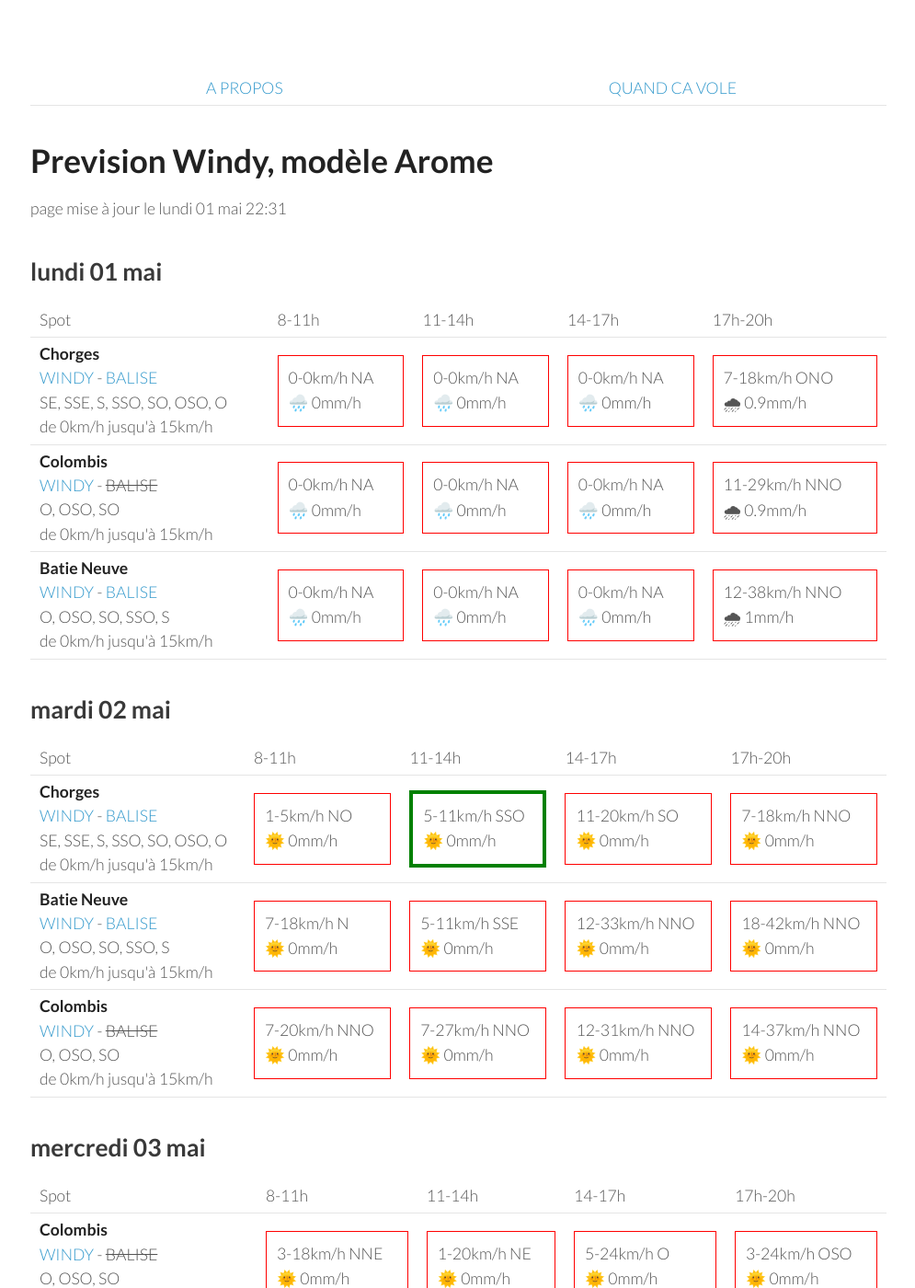
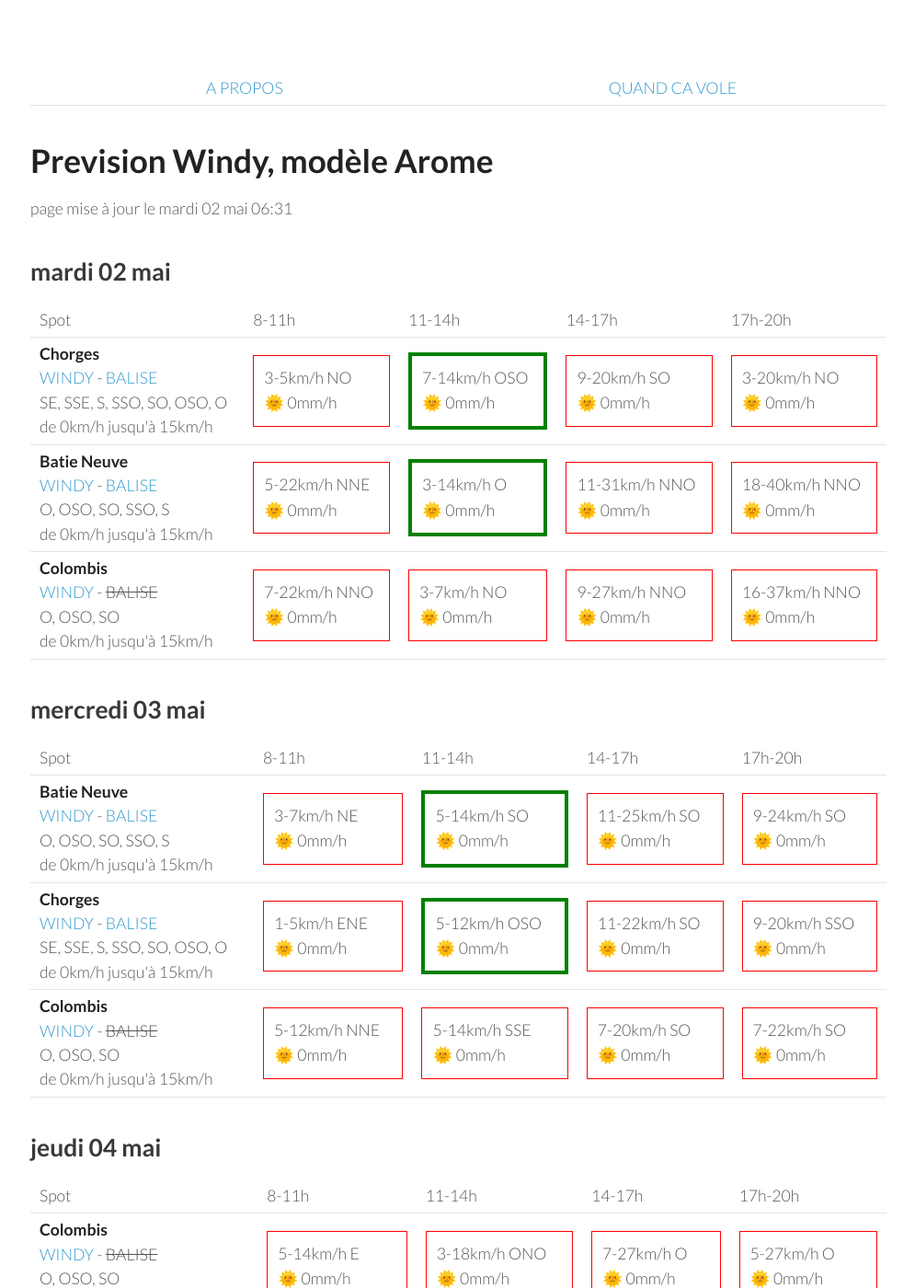
Before and after one commit to parapente-dans-le-nord/parapente-dans-le-nord.github.io, a Jekyll site: the page built from serre_poncon.markdown, in a window 1280 px wide and 1400 px high. Shown: the whole window at 92% size, without its empty margins (25-1020 px from the left). Built offline with Jekyll 4.4.1, drawn with Linux system fonts in a browser that asks for light colours; some of the changed text lies outside the part shown.

Commit message:
update index.markdown

```diff
--- a/serre_poncon.markdown
+++ b/serre_poncon.markdown
@@ -7,51 +7,8 @@ title:  "Tous les spots"
 {: .links}
 
 # Prevision Windy, modèle Arome
-page mise à jour le lundi 01 mai 22:31
+page mise à jour le mardi 02 mai 06:31
 
-## lundi 01 mai
-
-{::nomarkdown}
-<table>
-  <tbody>
-    <tr>
-      <td>Spot</td>
-      <td>8-11h</td>
-      <td>11-14h</td>
-      <td>14-17h</td>
-      <td>17h-20h</td>
-    </tr>
-<tr>
-        <td><strong>Chorges</strong><br><a href="https://windy.com/44.578/6.280?44.559,6.262,10">WINDY</a> - <span class=""><a href="https://www.openwindmap.org/PP554">BALISE</a> </span><br> <span class="vent-favorable">SE, SSE, S, SSO, SO, OSO, O</span><br><span class="force-vent">de 0km/h jusqu'à 15km/h</span> </td>
-
-            <td><div class="not-flyable"><p>0-0km/h NA</p><p>🌧️ 0mm/h</p></div></td>
-            <td><div class="not-flyable"><p>0-0km/h NA</p><p>🌧️ 0mm/h</p></div></td>
-            <td><div class="not-flyable"><p>0-0km/h NA</p><p>🌧️ 0mm/h</p></div></td>
-            <td><div class="not-flyable"><p>7-18km/h ONO</p><p>🌧 0.9mm/h</p></div></td>
-
-    </tr>
-<tr>
-        <td><strong>Colombis</strong><br><a href="https://windy.com/44.494/6.216?44.559,6.262,10">WINDY</a> - <span class="no-balise"> BALISE </span><br> <span class="vent-favorable">O, OSO, SO</span><br><span class="force-vent">de 0km/h jusqu'à 15km/h</span> </td>
-
-            <td><div class="not-flyable"><p>0-0km/h NA</p><p>🌧️ 0mm/h</p></div></td>
-            <td><div class="not-flyable"><p>0-0km/h NA</p><p>🌧️ 0mm/h</p></div></td>
-            <td><div class="not-flyable"><p>0-0km/h NA</p><p>🌧️ 0mm/h</p></div></td>
-            <td><div class="not-flyable"><p>11-29km/h NNO</p><p>🌧 0.9mm/h</p></div></td>
-
-    </tr>
-<tr>
-        <td><strong>Batie Neuve</strong><br><a href="https://windy.com/44.584/6.236?44.559,6.262,10,m:eTtagly">WINDY</a> - <span class=""><a href="https://www.openwindmap.org/PP554">BALISE</a> </span><br> <span class="vent-favorable">O, OSO, SO, SSO, S</span><br><span class="force-vent">de 0km/h jusqu'à 15km/h</span> </td>
-
-            <td><div class="not-flyable"><p>0-0km/h NA</p><p>🌧️ 0mm/h</p></div></td>
-            <td><div class="not-flyable"><p>0-0km/h NA</p><p>🌧️ 0mm/h</p></div></td>
-            <td><div class="not-flyable"><p>0-0km/h NA</p><p>🌧️ 0mm/h</p></div></td>
-            <td><div class="not-flyable"><p>12-38km/h NNO</p><p>🌧 1mm/h</p></div></td>
-
-    </tr>
-
-</tbody>
-</table>
-{:/}
 ## mardi 02 mai
 
 {::nomarkdown}
@@ -67,30 +24,30 @@ page mise à jour le lundi 01 mai 22:31
 <tr>
         <td><strong>Chorges</strong><br><a href="https://windy.com/44.578/6.280?44.559,6.262,10">WINDY</a> - <span class=""><a href="https://www.openwindmap.org/PP554">BALISE</a> </span><br> <span class="vent-favorable">SE, SSE, S, SSO, SO, OSO, O</span><br><span class="force-vent">de 0km/h jusqu'à 15km/h</span> </td>
 
-            <td><div class="not-flyable"><p>1-5km/h NO</p><p>🌞 0mm/h</p></div></td>
-            <td><div class="flyable"><p>5-11km/h SSO</p><p>🌞 0mm/h</p></div></td>
-            <td><div class="not-flyable"><p>11-20km/h SO</p><p>🌞 0mm/h</p></div></td>
-            <td><div class="not-flyable"><p>7-18km/h NNO</p><p>🌞 0mm/h</p></div></td>
+            <td><div class="not-flyable"><p>3-5km/h NO</p><p>🌞 0mm/h</p></div></td>
+            <td><div class="flyable"><p>7-14km/h OSO</p><p>🌞 0mm/h</p></div></td>
+            <td><div class="not-flyable"><p>9-20km/h SO</p><p>🌞 0mm/h</p></div></td>
+            <td><div class="not-flyable"><p>3-20km/h NO</p><p>🌞 0mm/h</p></div></td>
 
 
     </tr>
 <tr>
         <td><strong>Batie Neuve</strong><br><a href="https://windy.com/44.584/6.236?44.559,6.262,10,m:eTtagly">WINDY</a> - <span class=""><a href="https://www.openwindmap.org/PP554">BALISE</a> </span><br> <span class="vent-favorable">O, OSO, SO, SSO, S</span><br><span class="force-vent">de 0km/h jusqu'à 15km/h</span> </td>
 
-            <td><div class="not-flyable"><p>7-18km/h N</p><p>🌞 0mm/h</p></div></td>
-            <td><div class="not-flyable"><p>5-11km/h SSE</p><p>🌞 0mm/h</p></div></td>
-            <td><div class="not-flyable"><p>12-33km/h NNO</p><p>🌞 0mm/h</p></div></td>
-            <td><div class="not-flyable"><p>18-42km/h NNO</p><p>🌞 0mm/h</p></div></td>
+            <td><div class="not-flyable"><p>5-22km/h NNE</p><p>🌞 0mm/h</p></div></td>
+            <td><div class="flyable"><p>3-14km/h O</p><p>🌞 0mm/h</p></div></td>
+            <td><div class="not-flyable"><p>11-31km/h NNO</p><p>🌞 0mm/h</p></div></td>
+            <td><div class="not-flyable"><p>18-40km/h NNO</p><p>🌞 0mm/h</p></div></td>
 
 
     </tr>
 <tr>
         <td><strong>Colombis</strong><br><a href="https://windy.com/44.494/6.216?44.559,6.262,10">WINDY</a> - <span class="no-balise"> BALISE </span><br> <span class="vent-favorable">O, OSO, SO</span><br><span class="force-vent">de 0km/h jusqu'à 15km/h</span> </td>
 
-            <td><div class="not-flyable"><p>7-20km/h NNO</p><p>🌞 0mm/h</p></div></td>
-            <td><div class="not-flyable"><p>7-27km/h NNO</p><p>🌞 0mm/h</p></div></td>
-            <td><div class="not-flyable"><p>12-31km/h NNO</p><p>🌞 0mm/h</p></div></td>
-            <td><div class="not-flyable"><p>14-37km/h NNO</p><p>🌞 0mm/h</p></div></td>
+            <td><div class="not-flyable"><p>7-22km/h NNO</p><p>🌞 0mm/h</p></div></td>
+            <td><div class="not-flyable"><p>3-7km/h NO</p><p>🌞 0mm/h</p></div></td>
+            <td><div class="not-flyable"><p>9-27km/h NNO</p><p>🌞 0mm/h</p></div></td>
+            <td><div class="not-flyable"><p>16-37km/h NNO</p><p>🌞 0mm/h</p></div></td>
 
 
     </tr>
@@ -111,32 +68,32 @@ page mise à jour le lundi 01 mai 22:31
       <td>17h-20h</td>
     </tr>
 <tr>
-        <td><strong>Colombis</strong><br><a href="https://windy.com/44.494/6.216?44.559,6.262,10">WINDY</a> - <span class="no-balise"> BALISE </span><br> <span class="vent-favorable">O, OSO, SO</span><br><span class="force-vent">de 0km/h jusqu'à 15km/h</span> </td>
-
-            <td><div class="not-flyable"><p>3-18km/h NNE</p><p>🌞 0mm/h</p></div></td>
-            <td><div class="not-flyable"><p>1-20km/h NE</p><p>🌞 0mm/h</p></div></td>
-            <td><div class="not-flyable"><p>5-24km/h O</p><p>🌞 0mm/h</p></div></td>
-            <td><div class="not-flyable"><p>3-24km/h OSO</p><p>🌞 0mm/h</p></div></td>
-
-
-    </tr>
-<tr>
         <td><strong>Batie Neuve</strong><br><a href="https://windy.com/44.584/6.236?44.559,6.262,10,m:eTtagly">WINDY</a> - <span class=""><a href="https://www.openwindmap.org/PP554">BALISE</a> </span><br> <span class="vent-favorable">O, OSO, SO, SSO, S</span><br><span class="force-vent">de 0km/h jusqu'à 15km/h</span> </td>
 
-            <td><div class="not-flyable"><p>3-7km/h NNE</p><p>🌞 0mm/h</p></div></td>
-            <td><div class="not-flyable"><p>1-22km/h S</p><p>🌞 0mm/h</p></div></td>
-            <td><div class="not-flyable"><p>7-27km/h SO</p><p>🌞 0mm/h</p></div></td>
-            <td><div class="not-flyable"><p>7-31km/h SSO</p><p>🌞 0mm/h</p></div></td>
+            <td><div class="not-flyable"><p>3-7km/h NE</p><p>🌞 0mm/h</p></div></td>
+            <td><div class="flyable"><p>5-14km/h SO</p><p>🌞 0mm/h</p></div></td>
+            <td><div class="not-flyable"><p>11-25km/h SO</p><p>🌞 0mm/h</p></div></td>
+            <td><div class="not-flyable"><p>9-24km/h SO</p><p>🌞 0mm/h</p></div></td>
 
 
     </tr>
 <tr>
         <td><strong>Chorges</strong><br><a href="https://windy.com/44.578/6.280?44.559,6.262,10">WINDY</a> - <span class=""><a href="https://www.openwindmap.org/PP554">BALISE</a> </span><br> <span class="vent-favorable">SE, SSE, S, SSO, SO, OSO, O</span><br><span class="force-vent">de 0km/h jusqu'à 15km/h</span> </td>
 
-            <td><div class="not-flyable"><p>1-5km/h NE</p><p>🌞 0mm/h</p></div></td>
-            <td><div class="not-flyable"><p>1-24km/h S</p><p>🌞 0mm/h</p></div></td>
-            <td><div class="not-flyable"><p>7-27km/h OSO</p><p>🌞 0mm/h</p></div></td>
-            <td><div class="not-flyable"><p>7-31km/h SSO</p><p>🌞 0mm/h</p></div></td>
+            <td><div class="not-flyable"><p>1-5km/h ENE</p><p>🌞 0mm/h</p></div></td>
+            <td><div class="flyable"><p>5-12km/h OSO</p><p>🌞 0mm/h</p></div></td>
+            <td><div class="not-flyable"><p>11-22km/h SO</p><p>🌞 0mm/h</p></div></td>
+            <td><div class="not-flyable"><p>9-20km/h SSO</p><p>🌞 0mm/h</p></div></td>
+
+
+    </tr>
+<tr>
+        <td><strong>Colombis</strong><br><a href="https://windy.com/44.494/6.216?44.559,6.262,10">WINDY</a> - <span class="no-balise"> BALISE </span><br> <span class="vent-favorable">O, OSO, SO</span><br><span class="force-vent">de 0km/h jusqu'à 15km/h</span> </td>
+
+            <td><div class="not-flyable"><p>5-12km/h NNE</p><p>🌞 0mm/h</p></div></td>
+            <td><div class="not-flyable"><p>5-14km/h SSE</p><p>🌞 0mm/h</p></div></td>
+            <td><div class="not-flyable"><p>7-20km/h SO</p><p>🌞 0mm/h</p></div></td>
+            <td><div class="not-flyable"><p>7-22km/h SO</p><p>🌞 0mm/h</p></div></td>
 
 
     </tr>
@@ -159,30 +116,30 @@ page mise à jour le lundi 01 mai 22:31
 <tr>
         <td><strong>Colombis</strong><br><a href="https://windy.com/44.494/6.216?44.559,6.262,10">WINDY</a> - <span class="no-balise"> BALISE </span><br> <span class="vent-favorable">O, OSO, SO</span><br><span class="force-vent">de 0km/h jusqu'à 15km/h</span> </td>
 
-            <td><div class="not-flyable"><p>3-14km/h E</p><p>🌞 0mm/h</p></div></td>
-            <td><div class="not-flyable"><p>3-16km/h ONO</p><p>🌞 0mm/h</p></div></td>
-            <td><div class="not-flyable"><p>9-27km/h O</p><p>🌞 0mm/h</p></div></td>
-            <td><div class="not-flyable"><p>5-29km/h O</p><p>🌞 0mm/h</p></div></td>
+            <td><div class="not-flyable"><p>5-14km/h E</p><p>🌞 0mm/h</p></div></td>
+            <td><div class="not-flyable"><p>3-18km/h ONO</p><p>🌞 0mm/h</p></div></td>
+            <td><div class="not-flyable"><p>7-27km/h O</p><p>🌞 0mm/h</p></div></td>
+            <td><div class="not-flyable"><p>5-27km/h O</p><p>🌞 0mm/h</p></div></td>
 
 
     </tr>
 <tr>
         <td><strong>Batie Neuve</strong><br><a href="https://windy.com/44.584/6.236?44.559,6.262,10,m:eTtagly">WINDY</a> - <span class=""><a href="https://www.openwindmap.org/PP554">BALISE</a> </span><br> <span class="vent-favorable">O, OSO, SO, SSO, S</span><br><span class="force-vent">de 0km/h jusqu'à 15km/h</span> </td>
 
-            <td><div class="not-flyable"><p>3-12km/h NE</p><p>🌞 0mm/h</p></div></td>
-            <td><div class="not-flyable"><p>3-20km/h SSO</p><p>🌞 0mm/h</p></div></td>
+            <td><div class="not-flyable"><p>3-11km/h NE</p><p>🌞 0mm/h</p></div></td>
+            <td><div class="not-flyable"><p>3-22km/h SSO</p><p>🌞 0mm/h</p></div></td>
             <td><div class="not-flyable"><p>7-31km/h SO</p><p>🌞 0mm/h</p></div></td>
-            <td><div class="not-flyable"><p>7-33km/h SSO</p><p>🌞 0mm/h</p></div></td>
+            <td><div class="not-flyable"><p>7-31km/h SSO</p><p>🌞 0mm/h</p></div></td>
 
 
     </tr>
 <tr>
         <td><strong>Chorges</strong><br><a href="https://windy.com/44.578/6.280?44.559,6.262,10">WINDY</a> - <span class=""><a href="https://www.openwindmap.org/PP554">BALISE</a> </span><br> <span class="vent-favorable">SE, SSE, S, SSO, SO, OSO, O</span><br><span class="force-vent">de 0km/h jusqu'à 15km/h</span> </td>
 
-            <td><div class="not-flyable"><p>3-12km/h NE</p><p>🌞 0mm/h</p></div></td>
-            <td><div class="not-flyable"><p>3-20km/h SO</p><p>🌞 0mm/h</p></div></td>
-            <td><div class="not-flyable"><p>7-31km/h OSO</p><p>🌞 0mm/h</p></div></td>
-            <td><div class="not-flyable"><p>7-33km/h SO</p><p>🌞 0mm/h</p></div></td>
+            <td><div class="not-flyable"><p>3-12km/h ENE</p><p>🌞 0mm/h</p></div></td>
+            <td><div class="not-flyable"><p>3-22km/h SO</p><p>🌞 0mm/h</p></div></td>
+            <td><div class="not-flyable"><p>7-29km/h SO</p><p>🌞 0mm/h</p></div></td>
+            <td><div class="not-flyable"><p>5-31km/h SSO</p><p>🌞 0mm/h</p></div></td>
 
 
     </tr>
@@ -206,7 +163,7 @@ page mise à jour le lundi 01 mai 22:31
         <td><strong>Colombis</strong><br><a href="https://windy.com/44.494/6.216?44.559,6.262,10">WINDY</a> - <span class="no-balise"> BALISE </span><br> <span class="vent-favorable">O, OSO, SO</span><br><span class="force-vent">de 0km/h jusqu'à 15km/h</span> </td>
 
             <td><div class="not-flyable"><p>3-12km/h E</p><p>🌞 0mm/h</p></div></td>
-            <td><div class="flyable"><p>1-14km/h O</p><p>🌞 0mm/h</p></div></td>
+            <td><div class="flyable"><p>3-14km/h O</p><p>🌞 0mm/h</p></div></td>
             <td><div class="not-flyable"><p>7-24km/h OSO</p><p>🌞 0mm/h</p></div></td>
             <td><div class="not-flyable"><p>11-31km/h OSO</p><p>🌞 0mm/h</p></div></td>
 
@@ -215,8 +172,8 @@ page mise à jour le lundi 01 mai 22:31
 <tr>
         <td><strong>Batie Neuve</strong><br><a href="https://windy.com/44.584/6.236?44.559,6.262,10,m:eTtagly">WINDY</a> - <span class=""><a href="https://www.openwindmap.org/PP554">BALISE</a> </span><br> <span class="vent-favorable">O, OSO, SO, SSO, S</span><br><span class="force-vent">de 0km/h jusqu'à 15km/h</span> </td>
 
-            <td><div class="not-flyable"><p>3-11km/h NE</p><p>🌞 0mm/h</p></div></td>
-            <td><div class="not-flyable"><p>5-20km/h SSO</p><p>🌞 0mm/h</p></div></td>
+            <td><div class="not-flyable"><p>3-9km/h NE</p><p>🌞 0mm/h</p></div></td>
+            <td><div class="not-flyable"><p>3-20km/h SSO</p><p>🌞 0mm/h</p></div></td>
             <td><div class="not-flyable"><p>7-27km/h SO</p><p>🌞 0mm/h</p></div></td>
             <td><div class="not-flyable"><p>7-33km/h OSO</p><p>🌧 0.2mm/h</p></div></td>
 
@@ -226,7 +183,7 @@ page mise à jour le lundi 01 mai 22:31
         <td><strong>Chorges</strong><br><a href="https://windy.com/44.578/6.280?44.559,6.262,10">WINDY</a> - <span class=""><a href="https://www.openwindmap.org/PP554">BALISE</a> </span><br> <span class="vent-favorable">SE, SSE, S, SSO, SO, OSO, O</span><br><span class="force-vent">de 0km/h jusqu'à 15km/h</span> </td>
 
             <td><div class="not-flyable"><p>3-11km/h NE</p><p>🌞 0mm/h</p></div></td>
-            <td><div class="not-flyable"><p>3-20km/h SSO</p><p>🌞 0mm/h</p></div></td>
+            <td><div class="not-flyable"><p>3-20km/h SO</p><p>🌞 0mm/h</p></div></td>
             <td><div class="not-flyable"><p>7-27km/h SO</p><p>🌞 0mm/h</p></div></td>
             <td><div class="not-flyable"><p>7-33km/h OSO</p><p>🌧 0.3mm/h</p></div></td>
 
```
